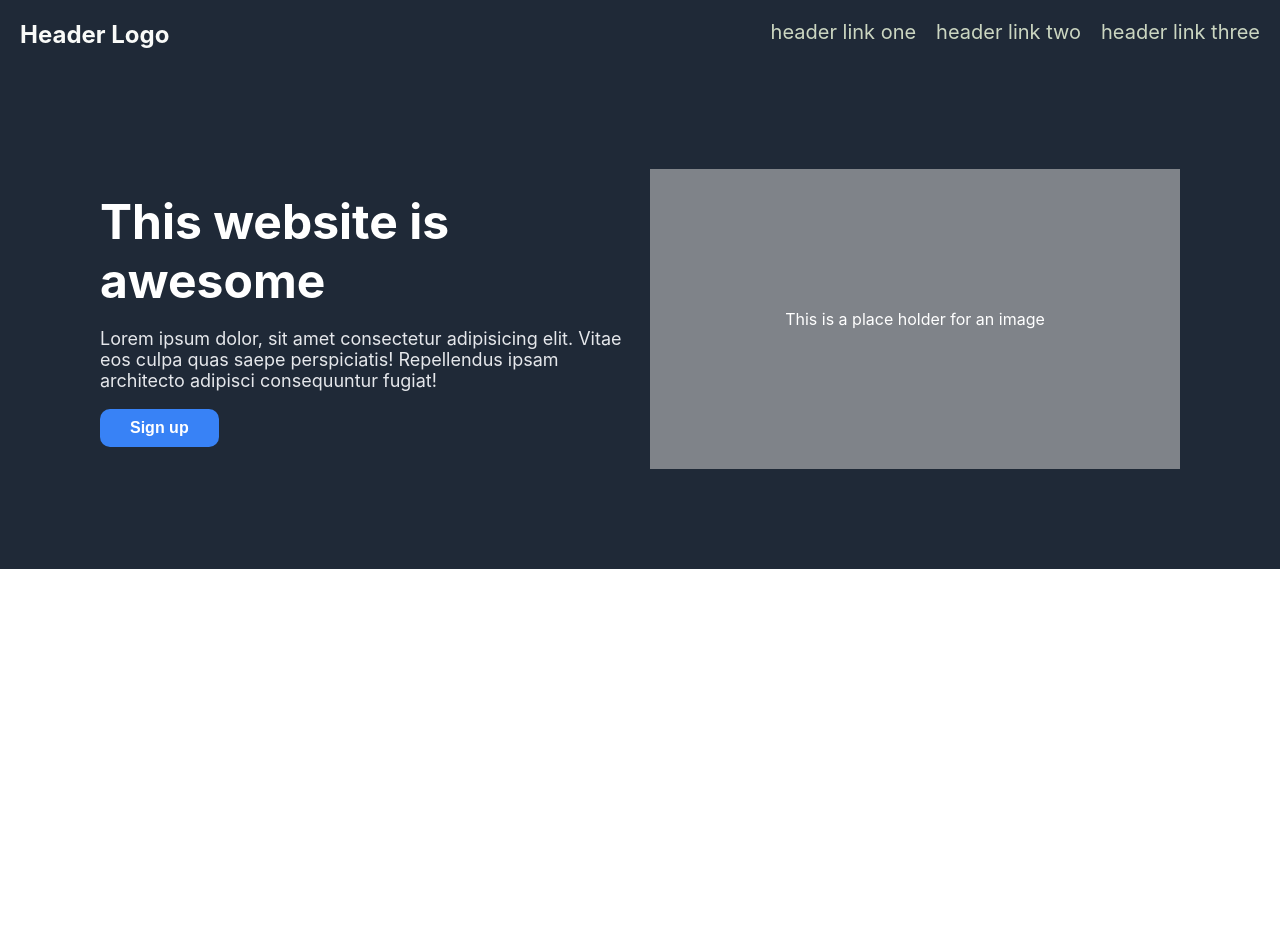
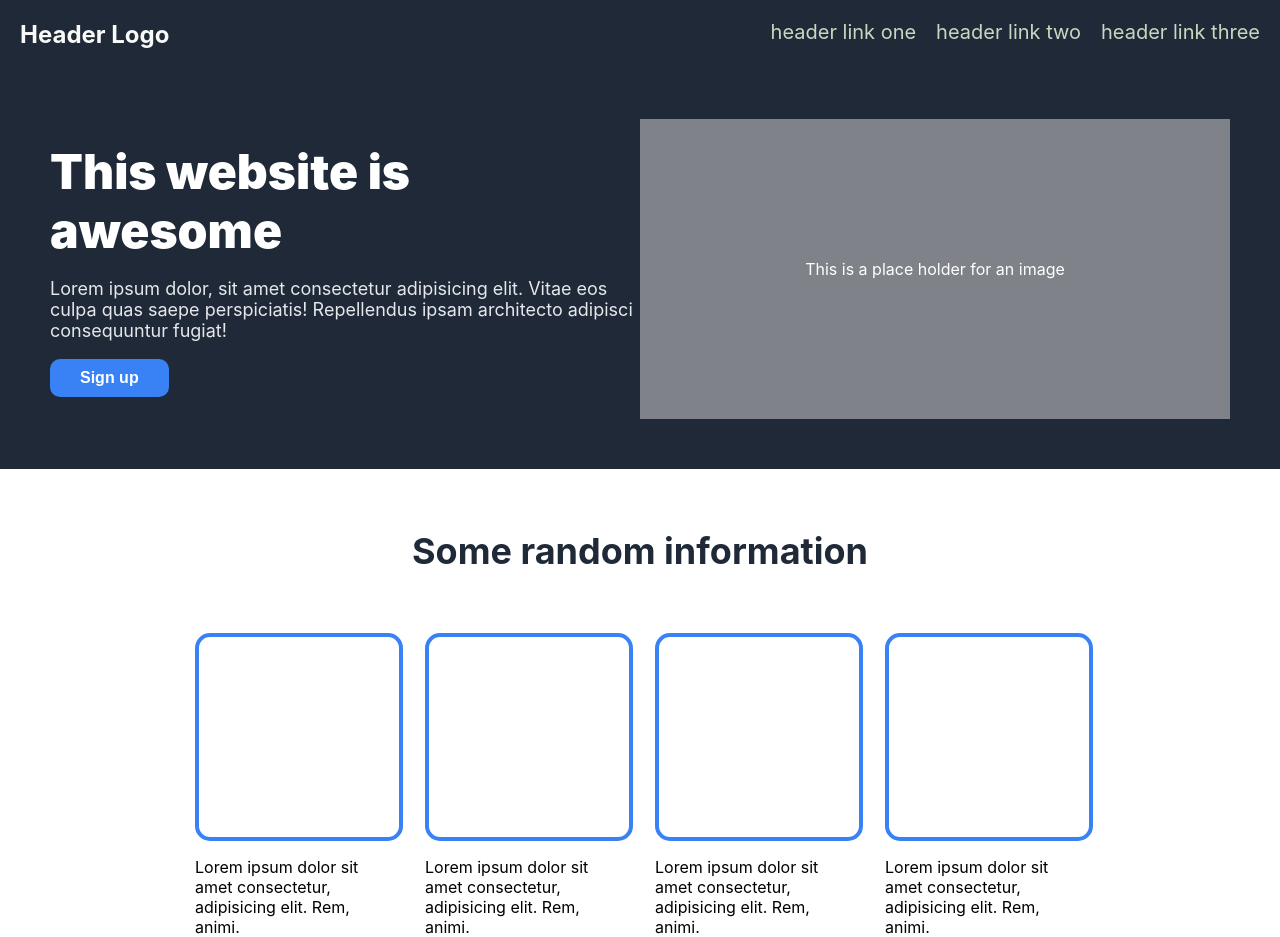
Before and after one commit to MaramAlqadasi/Landing-pag-Project, a plain HTML site: page index.html in a window 1280 px wide. Before the commit the page ends 800 px from the top, so only its background shows below. Drawn offline with Linux system fonts and the light colour scheme.

Commit message:
Adding Random information section

```diff
--- a/index.html
+++ b/index.html
@@ -29,6 +29,27 @@
             <p>This is a place holder for an image</p>
         </div>
     </section>
+    <section class="random">
+        <h2 class="random__heading">Some random information</h2>
+        <div class="random-items">
+            <div class="random__item">
+                <div class="random__image"></div>
+                <p class="random__text">Lorem ipsum dolor sit amet consectetur, adipisicing elit. Rem, animi.</p>
+            </div>
+            <div class="random__item">
+                <div class="random__image"></div>
+                <p class="random__text">Lorem ipsum dolor sit amet consectetur, adipisicing elit. Rem, animi.</p>
+            </div>
+            <div class="random__item">
+                <div class="random__image"></div>
+                <p class="random__text">Lorem ipsum dolor sit amet consectetur, adipisicing elit. Rem, animi.</p>
+            </div>
+            <div class="random__item">
+                <div class="random__image"></div>
+                <p class="random__text">Lorem ipsum dolor sit amet consectetur, adipisicing elit. Rem, animi.</p>
+            </div>
+        </div>
+    </section>
 
 </body>
 </html>
--- a/style.css
+++ b/style.css
@@ -38,15 +38,16 @@ nav{
 /* hero */
 .hero{
     display:flex;
-    justify-content:center;
+    justify-content: space-around;
     color: #fff;
-    gap:20px;
     height: 300px;
-    padding: 100px;
+    padding: 50px ;
+
 
 }
 .hero__item{
-   flex:1;
+  width: 40rem;
+  justify-content: center;
 
 }
 .hero__content{
@@ -54,7 +55,7 @@ nav{
 }
 .hero__heading{
     font-size: 48px;
-    font-weight:bolder;
+    font-weight:900;
     margin: 0;
 }
 .hero__text{
@@ -77,3 +78,28 @@ nav{
     border-radius: 10px;
     cursor: pointer;
 }
+
+/* Random section */
+.random__heading{
+    font-size: 36px;
+    font-weight: bold;
+    text-align: center;
+    padding: 30px;
+    color: #1f2937;
+}
+.random-items{
+    display: flex;
+    justify-content:center;
+    gap:30px;
+}
+.random__item{
+    height: 250px;
+    width: 200px;
+
+}
+.random__image{
+    height: 200px;
+    width: 200px;
+    border: 4px solid #3882f6;
+    border-radius: 15px;
+}
```
